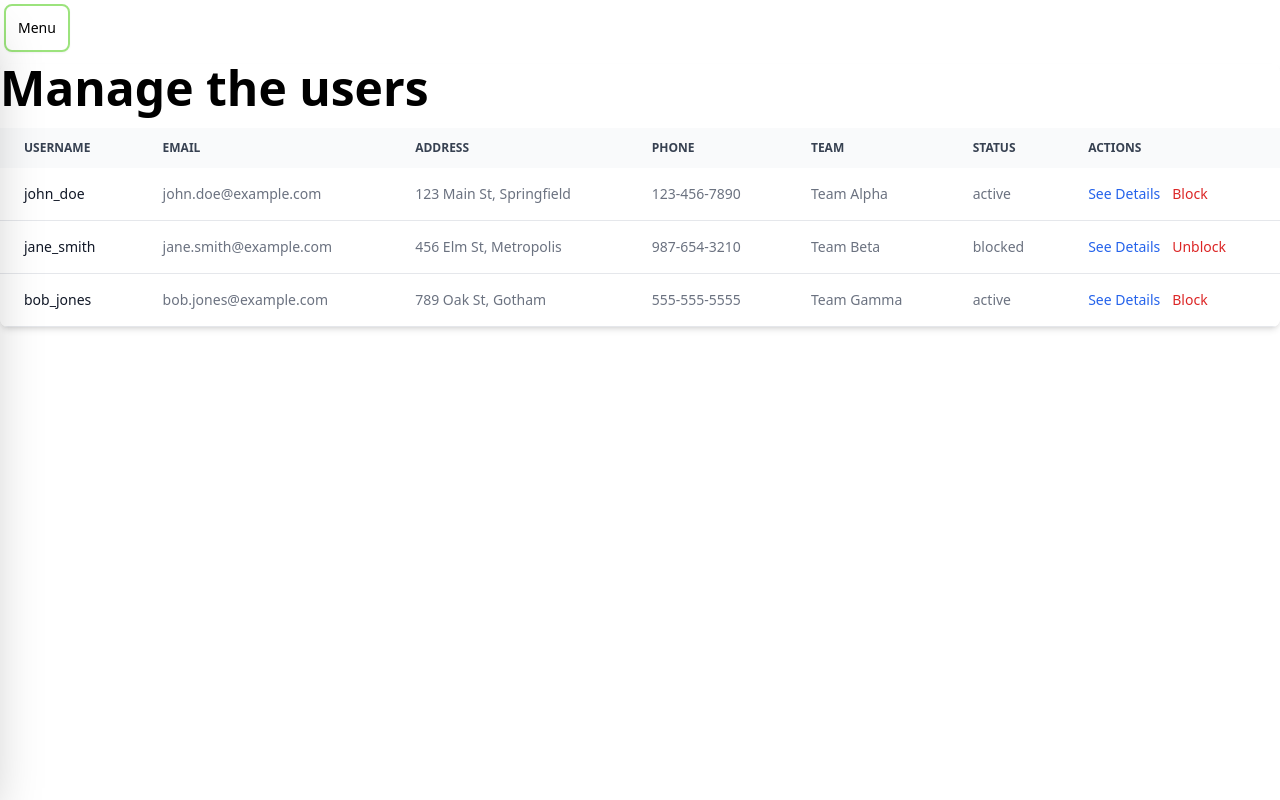
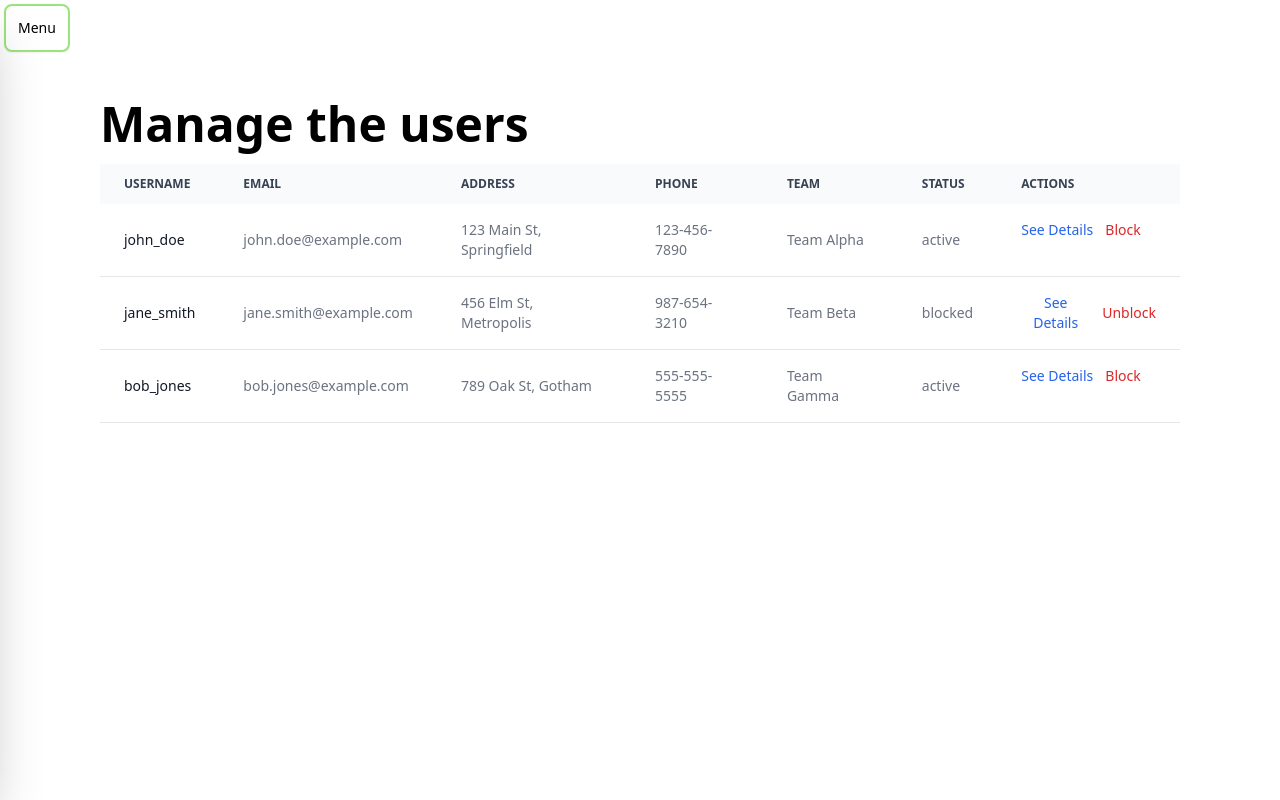
Before and after one commit to mehdikhan55/football-prod, a React (Vite) app: page /admin/dashboard/users in a window 1280 px wide. Built offline with nearby package versions, Linux system fonts and the light colour scheme; what tailwindcss-animated would draw is missing.

Commit message:
calender

```diff
--- a/src/dashboard/users/users.jsx
+++ b/src/dashboard/users/users.jsx
@@ -14,10 +14,10 @@ const Users = () => {
     };
 
     return (
-        <div className="pt-16 pb-16 h-screen ">
+        <div className="p-20 h-screen ">
             <AdminSiderbar />
 
-            <div className="max-w-7xl mx-auto relative overflow-x-auto shadow-md sm:rounded-lg">
+            <div className="p-5 w-full">
                 <h1 className='text-5xl font-bold pb-4'>Manage the users</h1>
                 <table className="w-full text-sm text-left rtl:text-right text-gray-500 dark:text-gray-400 ">
                     <thead className="text-xs text-gray-700 uppercase bg-gray-50 dark:bg-gray-900 dark:text-gray-400">
```
